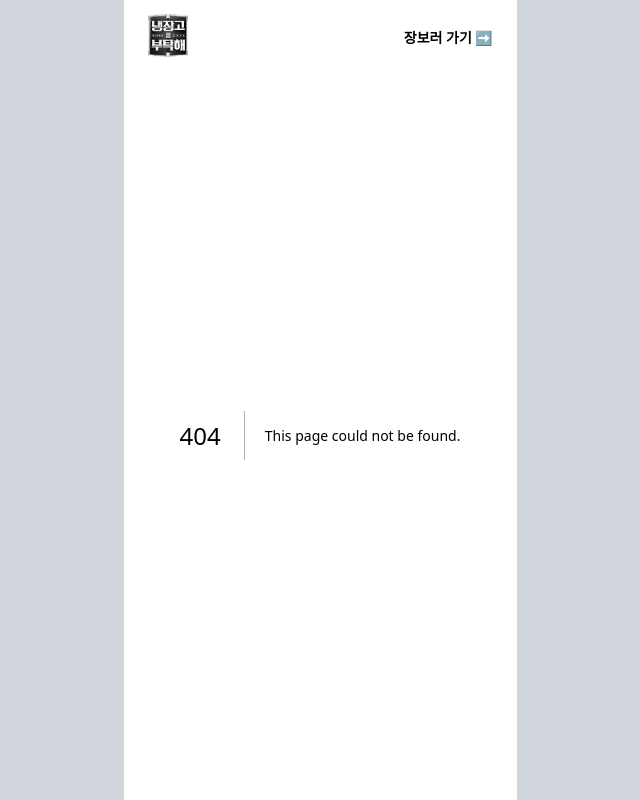
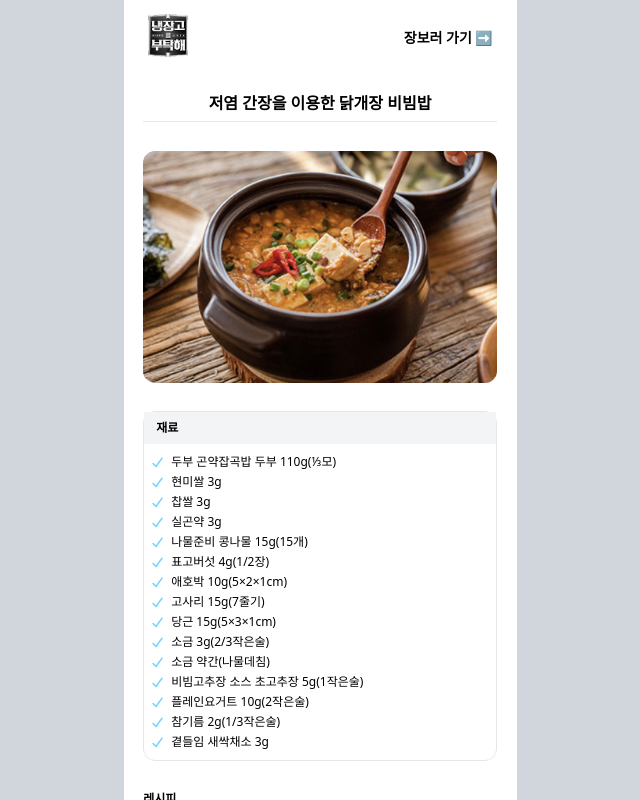
Before and after one commit to jiwoopark727/naeng-bu-hae, a Next.js app: page /recipes/detail/1 in a window 1280 px wide. Before the commit this address had no page. Shown: the whole page, without its empty margins (320-960 px from the left). Built offline with nearby package versions, Linux system fonts and the light colour scheme.

Commit message:
fix: 파일 구조 변경(/detail에서 recipes/detail로 되도록 변경)

```diff
--- a/src/app/(detail)/detail/page.tsx
+++ b/src/app/(recipes)/recipes/detail/[name]/page.tsx
@@ -1,7 +1,6 @@
 import Image from 'next/image';
-import FoodImg from '../../../../public/food1.png';
-import CheckImg from '../../../../public/assets/images/Check.png';
-import StepImg from '../../../../public/food2.png';
+import FoodImg from '../../../../../../public/food1.png';
+import StepImg from '../../../../../../public/food2.png';
 import { FontAwesomeIcon } from '@fortawesome/react-fontawesome';
 import { faAngleLeft, faAngleRight, faCheck } from '@fortawesome/free-solid-svg-icons';
 
--- a/src/app/(recipes)/recipes/layout.tsx
+++ b/src/app/(recipes)/recipes/layout.tsx
@@ -2,8 +2,8 @@ import '@/app/globals.css';
 
 export default function RecipeListLayout({ children }: { children: React.ReactNode }) {
   return (
-    <div>
-      <main>{children}</main>
+    <div className='w-full h-full'>
+      <main className='w-full h-full flex justify-center'>{children}</main>
     </div>
   );
 }
```
